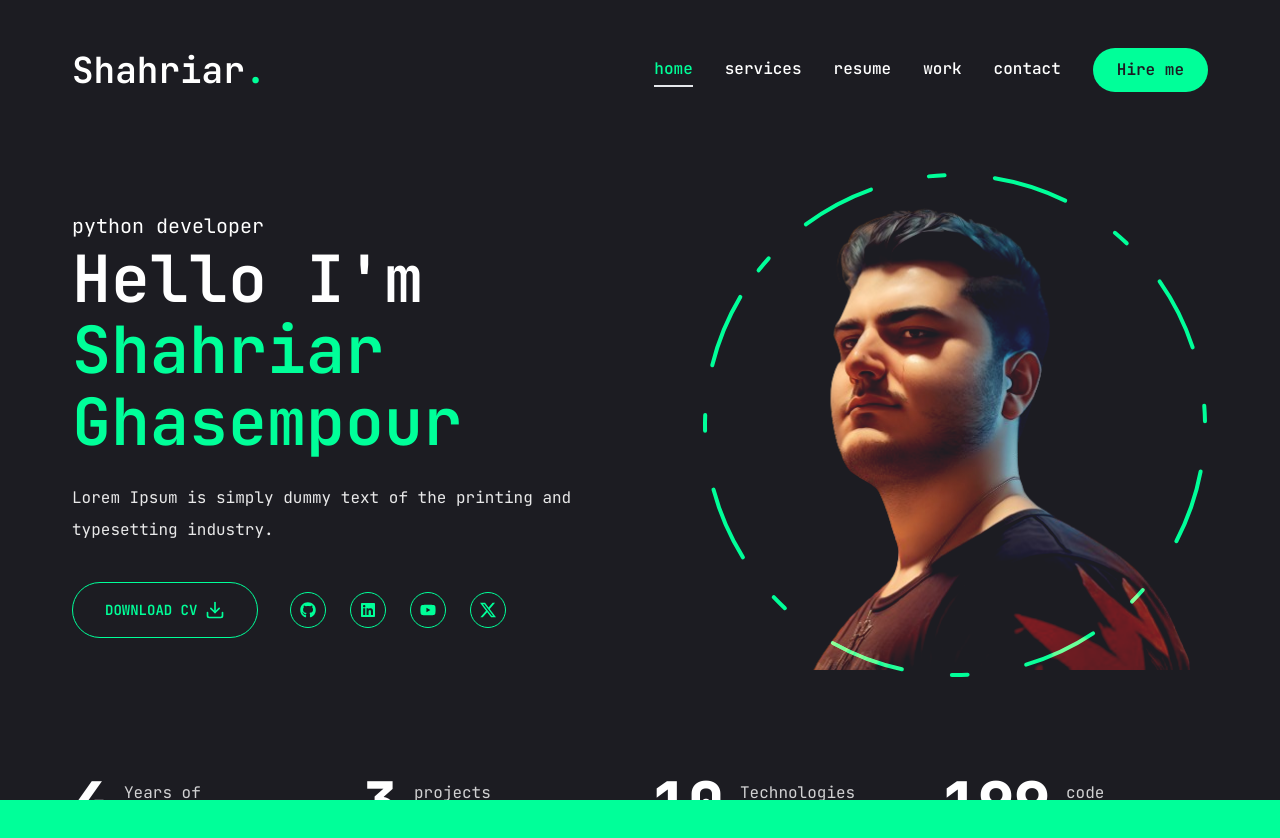
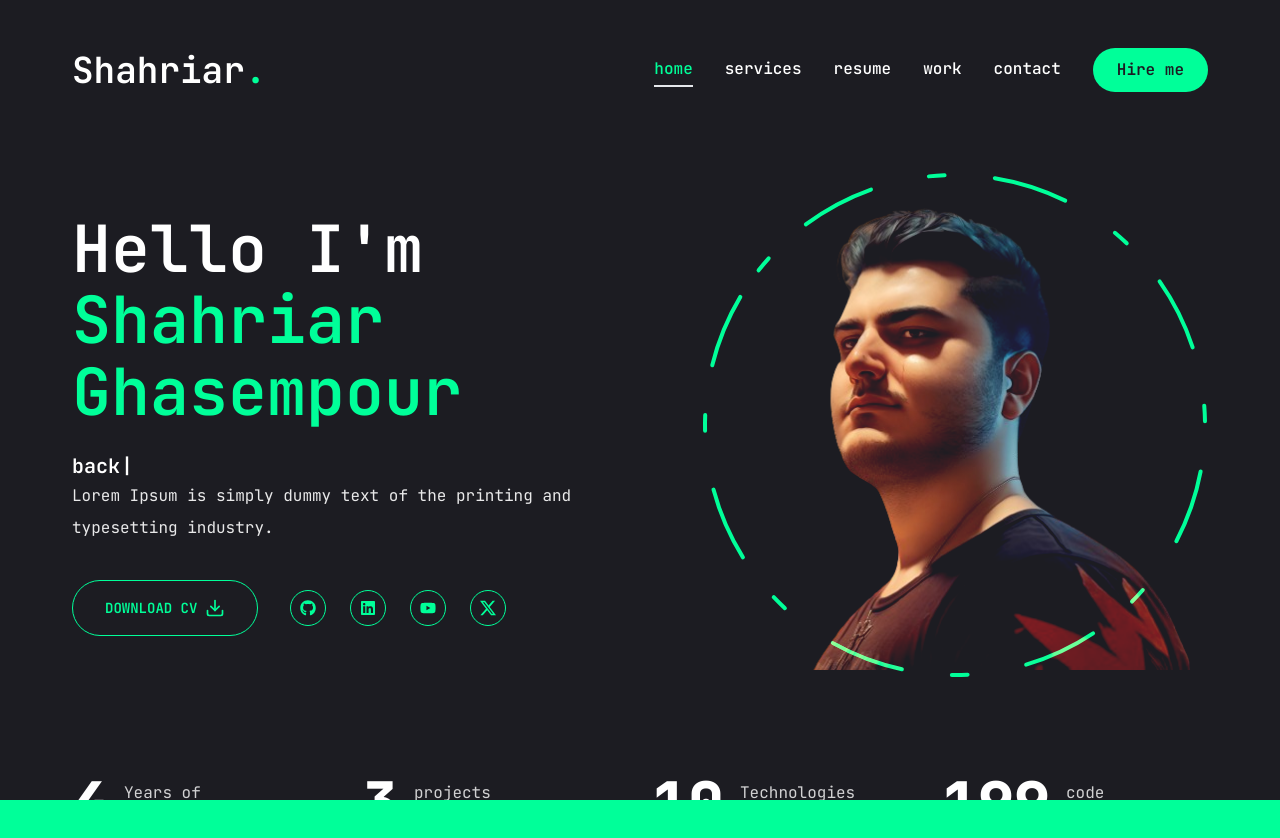
Before and after one commit to shahriaarrr/shahriaarrr.github.io, a Next.js app: page / in a window 1280 px wide. Shown: the top 838 px of the page. Built offline with nearby package versions, Linux system fonts and the light colour scheme.

Commit message:
add typewriter

```diff
--- a/app/page.jsx
+++ b/app/page.jsx
@@ -1,3 +1,5 @@
+"use client";
+
 import { Button } from "@/components/ui/button";
 import { FiDownload } from "react-icons/fi";
 
@@ -5,6 +7,11 @@ import { FiDownload } from "react-icons/fi";
 import Social from "@/components/Social";
 import Photo from "@/components/Photo";
 import Stats from "@/components/Stats";
+import { motion } from "framer-motion";
+
+import {fadeIn} from '../variants';
+
+import Typewriter from 'typewriter-effect';
 
 const Home = () => {
   return (
@@ -14,13 +21,34 @@ const Home = () => {
 
           {/* Text */}
           <div className="text-center xl:text-left order-2 xl:order-none">
-            <span className="text-xl">
-              python developer
-            </span>
 
             <h2 className="h1 mb-6">
               Hello I'm <br/><span className="text-accent">Shahriar Ghasempour</span>
             </h2>
+
+            <motion.h3
+              variants={fadeIn('down', 0.2)}
+              initial='hidden'
+              animate='show'
+              exit='hidden'
+              className='h3'
+            >
+              <span className="text-xl">
+              <Typewriter
+                  options={{
+                    strings: [
+                      'python developer',
+                      'back-end developer',
+                      'content creator',
+                      'discord.py developer',
+                    ],
+                    autoStart: true,
+                    loop: true,
+                    deleteSpeed: 0.4,
+                  }}
+                />
+              </span>
+            </motion.h3>
 
             <p className="max-w-[500px] mb-9 text-white/90 ">
             Lorem Ipsum is simply dummy text of the printing and typesetting industry.
--- /dev/null
+++ b/variants.js
@@ -0,0 +1,26 @@
+export const fadeIn = (direction, delay) => {
+    return {
+      hidden: {
+        y: direction === 'up' ? 80 : direction === 'down' ? -80 : 0,
+        opacity: 0,
+        x: direction === 'left' ? 80 : direction === 'right' ? -80 : 0,
+        transition: {
+          type: 'tween',
+          duration: 1.5,
+          delay: delay,
+          ease: [0.25, 0.6, 0.3, 0.8],
+        },
+      },
+      show: {
+        y: 0,
+        x: 0,
+        opacity: 1,
+        transition: {
+          type: 'tween',
+          duration: 1.4,
+          delay: delay,
+          ease: [0.25, 0.25, 0.25, 0.75],
+        },
+      },
+    };
+  };
```
